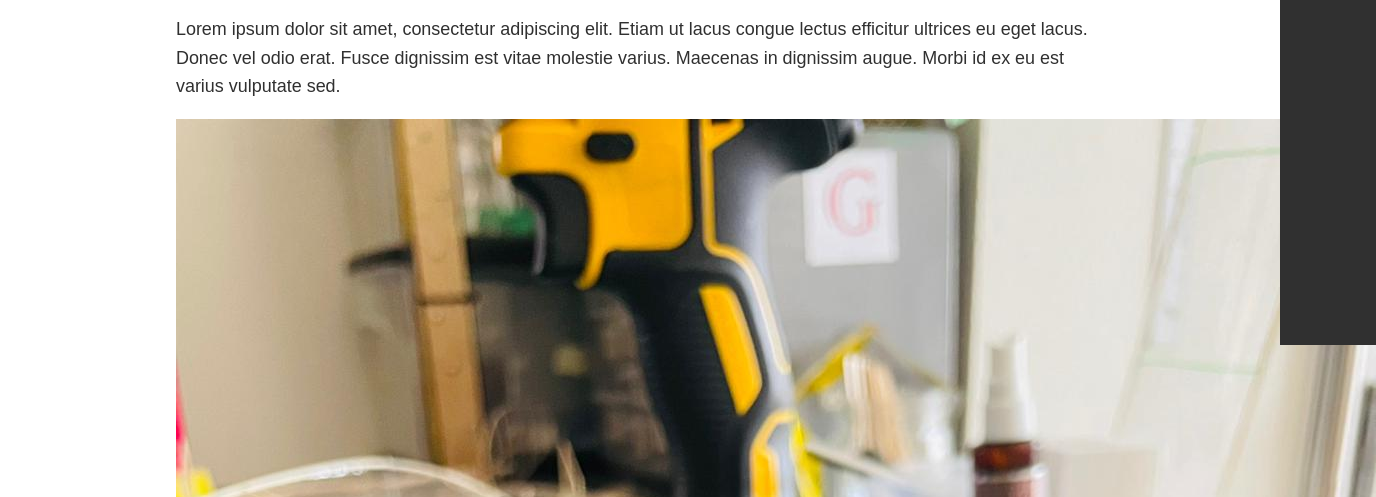
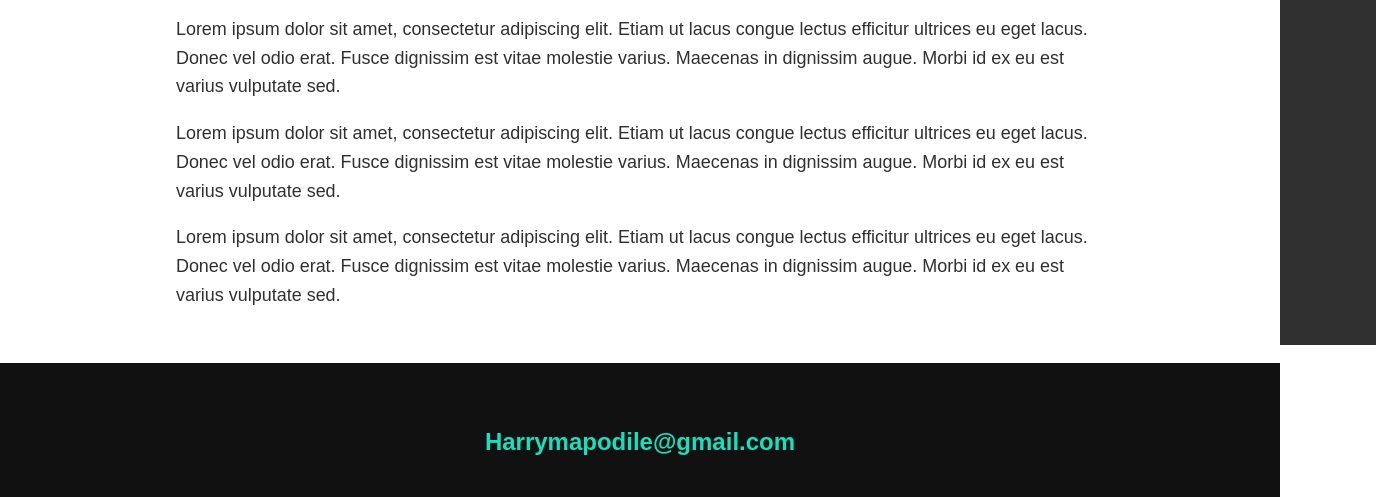
Before and after one commit to harryxo/harryxo.github.io, a plain HTML site: page portfolio-item.html in a window 1280 px wide. Shown: the part 455-952 px from the top of the page, 1376 px wide, since content can reach past the window. Drawn offline with nearby package versions, Linux system fonts and the light colour scheme; some icons are missing; a web font is replaced by a local one.

Commit message:
Update portfolio-item.html

```diff
--- a/portfolio-item.html
+++ b/portfolio-item.html
@@ -51,7 +51,7 @@
                 lectus efficitur ultrices eu eget lacus. Donec vel odio erat. Fusce dignissim
                 est vitae molestie varius. Maecenas in dignissim augue. Morbi id ex eu est
                 varius vulputate sed.</p>
-             <img src="img/Diamondhandsprint.jpg" alt="another picture of VC">
+             <!-- <img src="img/Diamondhandsprint.jpg" alt="another picture of VC"> -->
             <p>Lorem ipsum dolor sit amet, consectetur adipiscing elit. Etiam ut lacus congue
                 lectus efficitur ultrices eu eget lacus. Donec vel odio erat. Fusce dignissim
                 est vitae molestie varius. Maecenas in dignissim augue. Morbi id ex eu est
```
